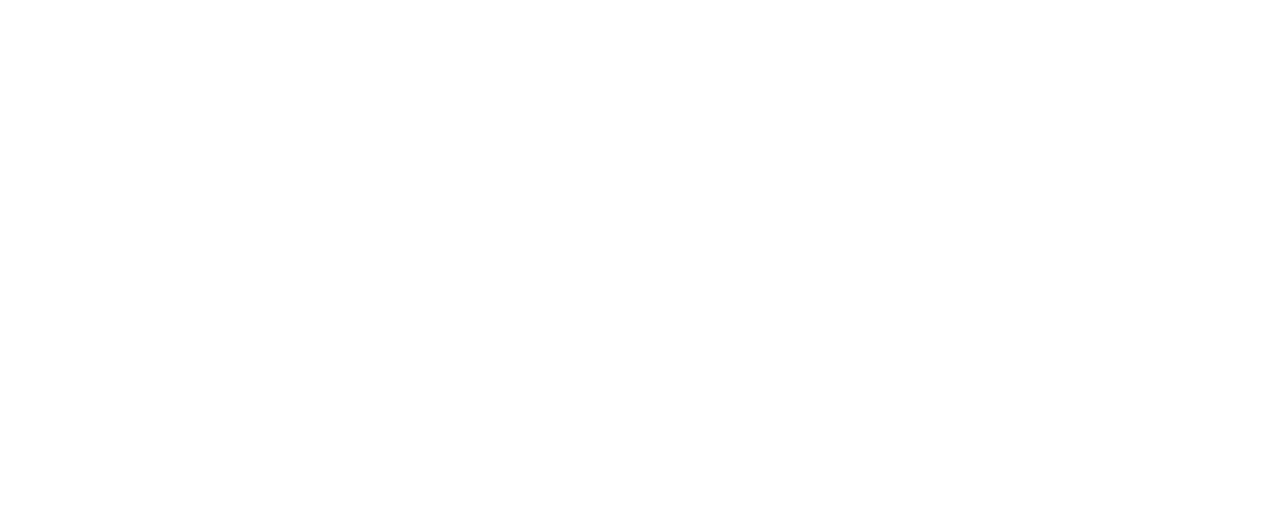
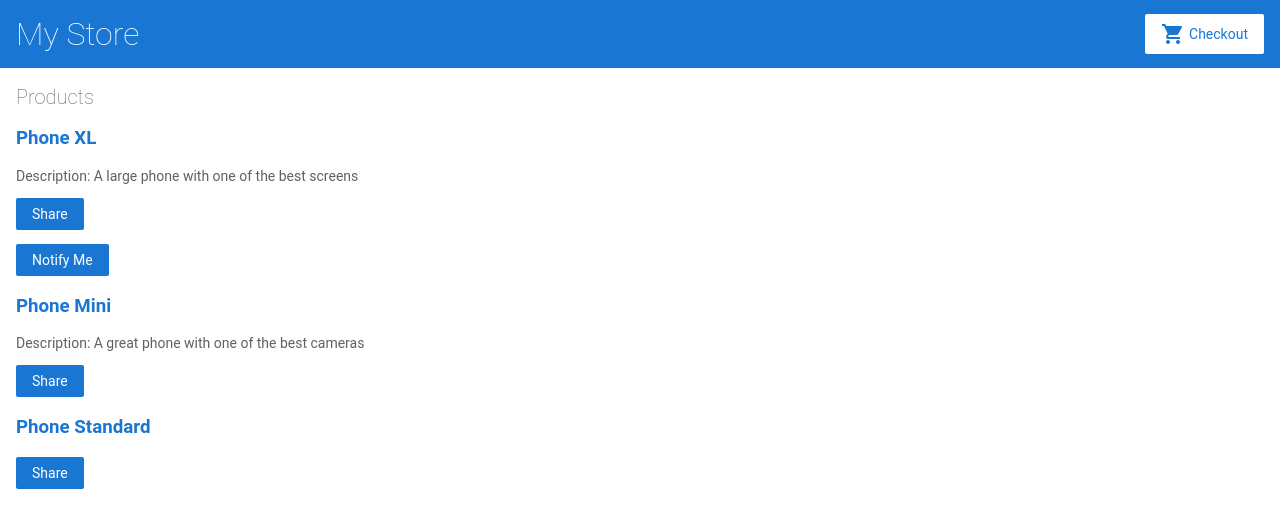
Before and after one commit to sebastianbastian12/angular-platform-01, an Angular app: page / in a window 1280 px wide. Shown: the top 528 px of the page. Built offline with nearby package versions, Linux system fonts and the light colour scheme.

Commit message:
1 file modified

```diff
--- a/src/app/product-list/product-list.component.html
+++ b/src/app/product-list/product-list.component.html
@@ -4,7 +4,7 @@
   <h3>
     <a
       [title]="product.name + ' details'"
-      [routerLink]="['/products', product.id"
+      [routerLink]="['/products', product.id]"
     >
       {{ product.name }}
     </a>
@@ -12,8 +12,8 @@
 
   <p *ngIf="product.description">Description: {{ product.description }}</p>
   <button type="button" (click)="share()">Share</button>
-  <app-product-alerts [product]="product" (notify)="onNotify()"
-    >>
+
+  <app-product-alerts [product]="product" (notify)="onNotify()">
   </app-product-alerts>
 </div>
 
```
